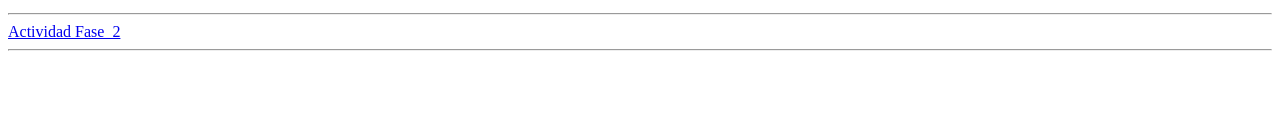
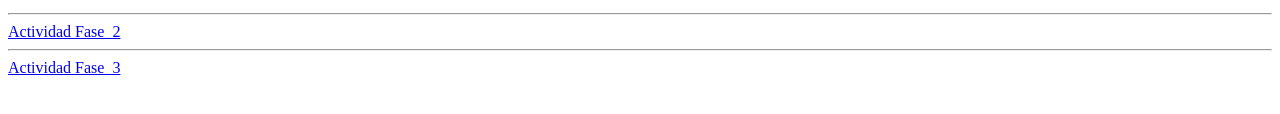
Before and after one commit to ZulayRojas/DSW-ZulayRojas, a plain HTML site: page index.html in a window 1280 px wide. Shown: the part 142-256 px from the top of the page. Drawn offline with Linux system fonts and the light colour scheme.

Commit message:
Actualización
Actualización Fase 3

```diff
--- a/index.html
+++ b/index.html
@@ -22,6 +22,6 @@
     <hr>
     <a href="Fase_2/design.html">Actividad Fase_2</a>
     <hr>
-    <a href="Fase_3/index.html"></a>
+    <a href="Fase_3/index.html">Actividad Fase_3</a>
 </body>
 </html>
```
